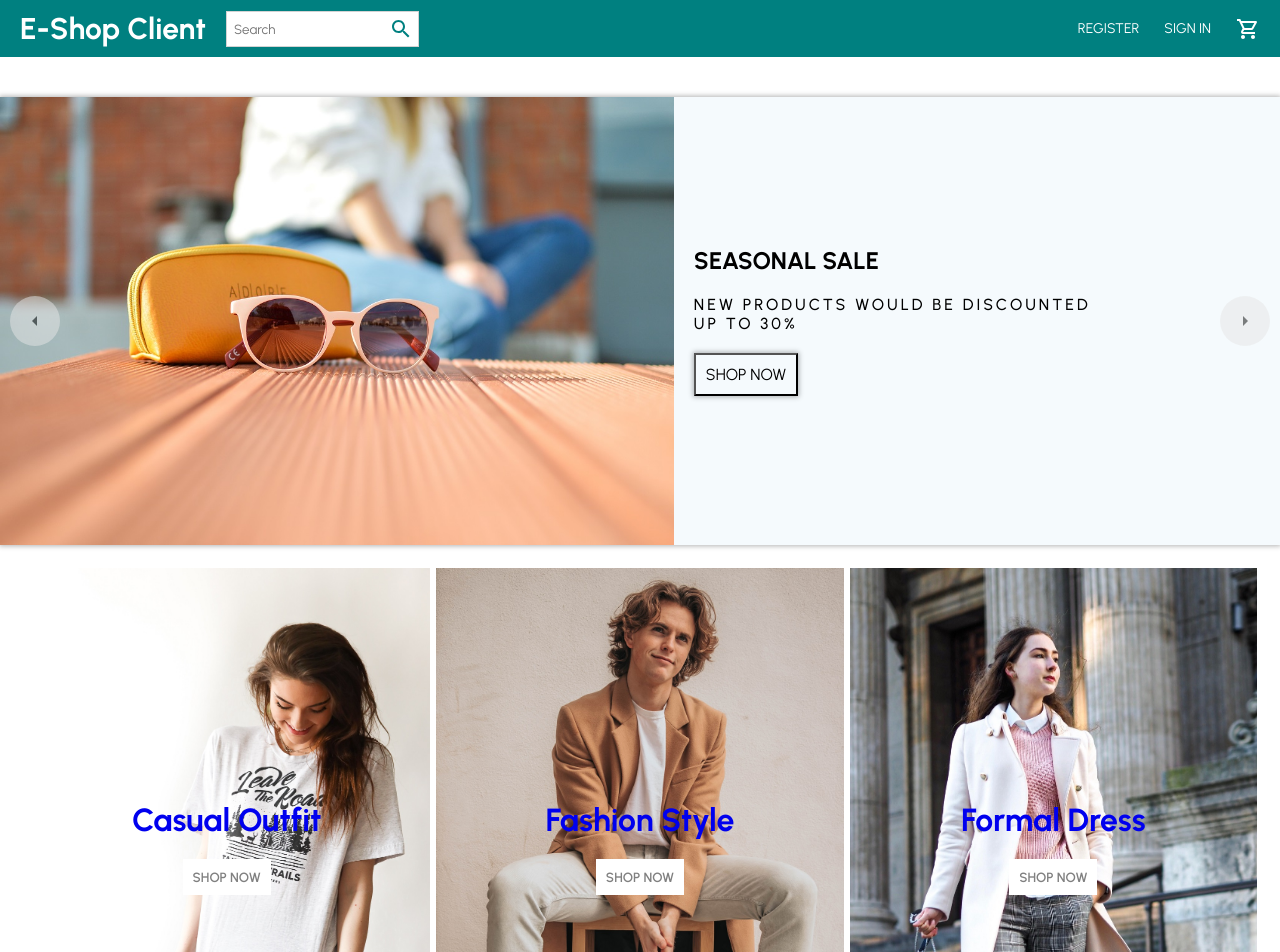
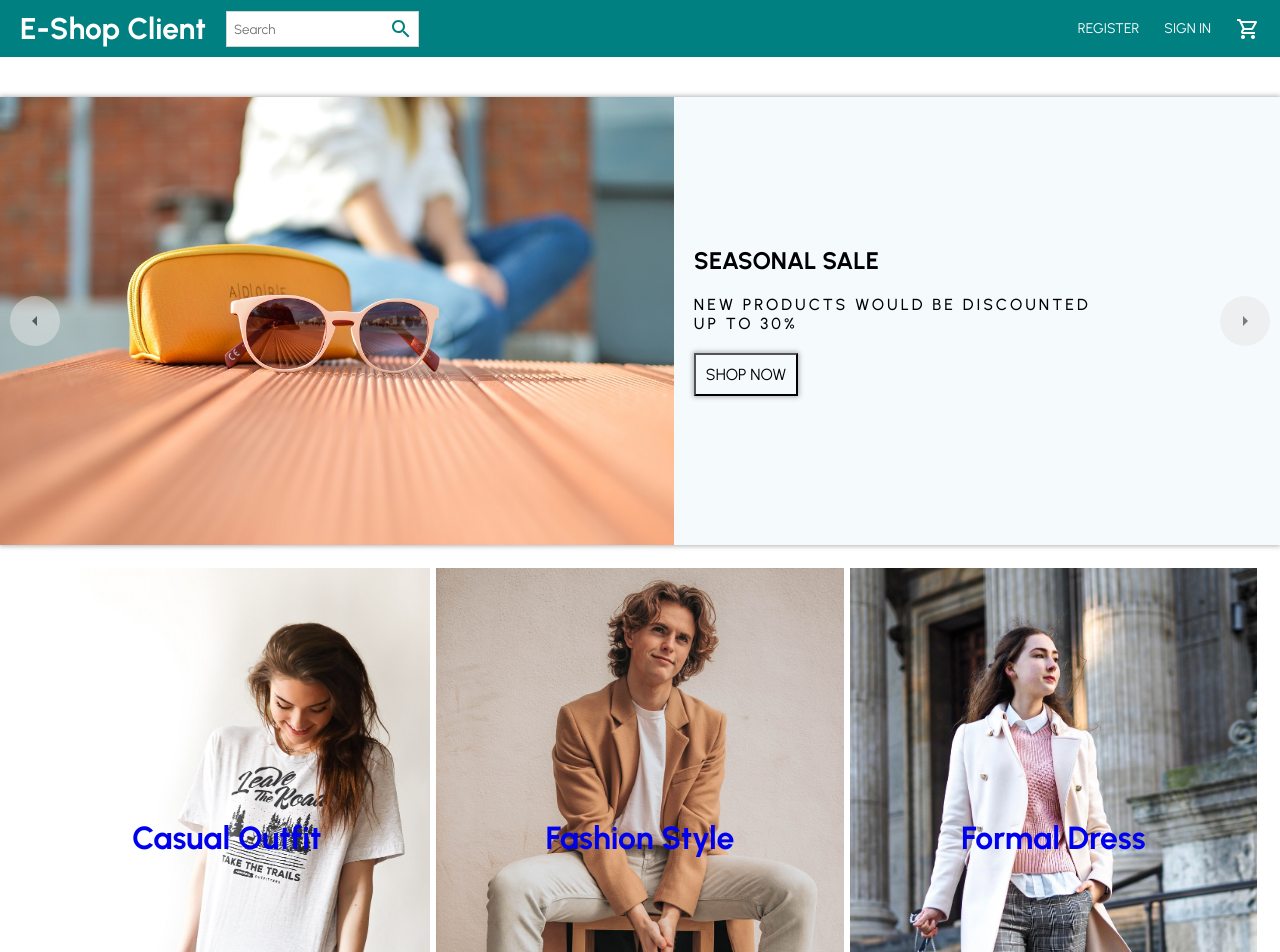
Before and after one commit to AliPooladmast/e-commerce, a React (Create React App) app: page / in a window 1280 px wide. Shown: the top 952 px of the page. Built offline with nearby package versions, Linux system fonts and the light colour scheme; no server answers.

Commit message:
remove shop now button from categories

```diff
--- a/src/components/CategoryItem/CategoryItem.jsx
+++ b/src/components/CategoryItem/CategoryItem.jsx
@@ -9,7 +9,6 @@ const CategoryItem = ({ item }) => {
         <img src={item.img} alt={item.title} />
         <div className={style.Info}>
           <h1>{item.title}</h1>
-          <button>SHOP NOW</button>
         </div>
       </Link>
     </div>
```
